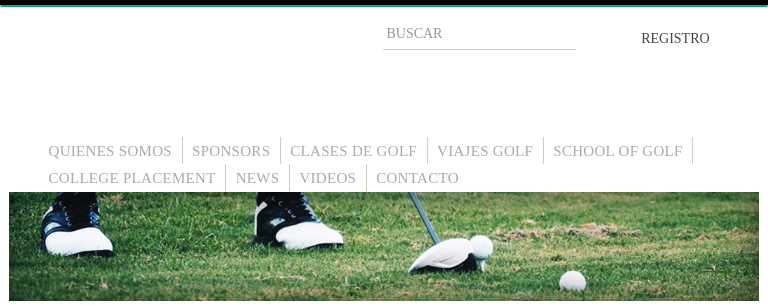
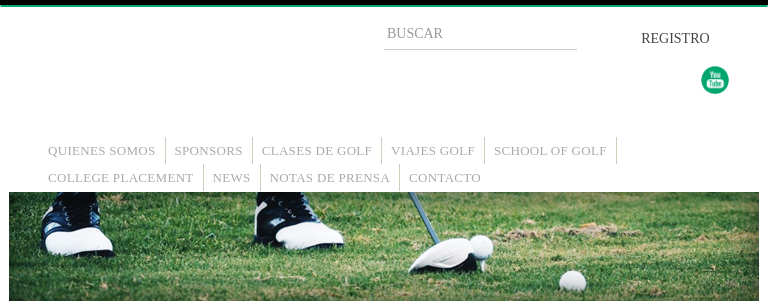
Before and after one commit to Vector-IT/Campra-Golf, a PHP site: page /blog.php in a window 768 px wide. Shown: the top 305 px of the page. Run offline with PHP 8.4, Linux system fonts and the light colour scheme; data that the repository does not hold is empty; some libraries are stand-ins or nearby versions; some web fonts are replaced.

Commit message:
Ajustes varios front y admin + Nueva seccion Notas de Prensa

```diff
--- a/css/custom.css
+++ b/css/custom.css
@@ -157,8 +157,8 @@ a:hover{
 .navbar-nav > li > a {
     padding-top: 8px;
     padding-bottom: 8px;
-    padding-left: 20px;
-    padding-right: 20px;
+    padding-left: 15px;
+    padding-right: 15px;
 }
 
 .nav-tabs{
@@ -1326,7 +1326,8 @@ h4 {
 
 @media (min-width: 768px) and (max-width: 1200px) {
     .navbar-nav > li > a {
-        padding-left: 8.5px !important;
-        padding-right: 8.5px !important;
+        padding-left: 8px !important;
+        padding-right: 8px !important;
+        font-size: 13px;
     }
 }
--- a/encabezado.php
+++ b/encabezado.php
@@ -69,6 +69,9 @@
 				</li>
 
 				<ul class="align-right" style="padding-top: 15px; display: table-row;">
+
+				<a href="https://www.youtube.com/channel/UCktq_oCQ7k3Z8DxrWBIJ0eg" class="navbar-link social youtube" target="_blank"><img src="images/icon-youtube.png" onmouseover=images/icon-youtube-negro.png" onmouseout="images/icon-youtube.png" width="28" height="28" alt="YouTube"></a>
+
 					<?php
 						$salida = "";
 						if ($twitAgen != "") {
@@ -91,6 +94,7 @@
 
 						echo $salida;
 					?>
+
 					<li style="list-style:none!important;">
 						<?php
 							$salida = "";
@@ -138,7 +142,7 @@
 				<li><a href="experiencia/school-of-golf">School of Golf</a></li>
 				<li><a href="college-placement.php">College Placement</a></li>
 				<li><a href="novedades.php">News</a></li>
-				<li><a href="videos.php">Videos</a></li>
+<li><a href="http://campragolf.com/experiencia/notas-de-prensa">Notas de Prensa</a></li>
 				<li style="border-right: none !important;"><a href="contacto.php">Contacto</a></li>
 			</ul>
 		</div>
```
Also changed, not shown: images/icon-youtube-negro.png (added), images/icon-youtube.png (added), index.php (renamed from index2.php).
